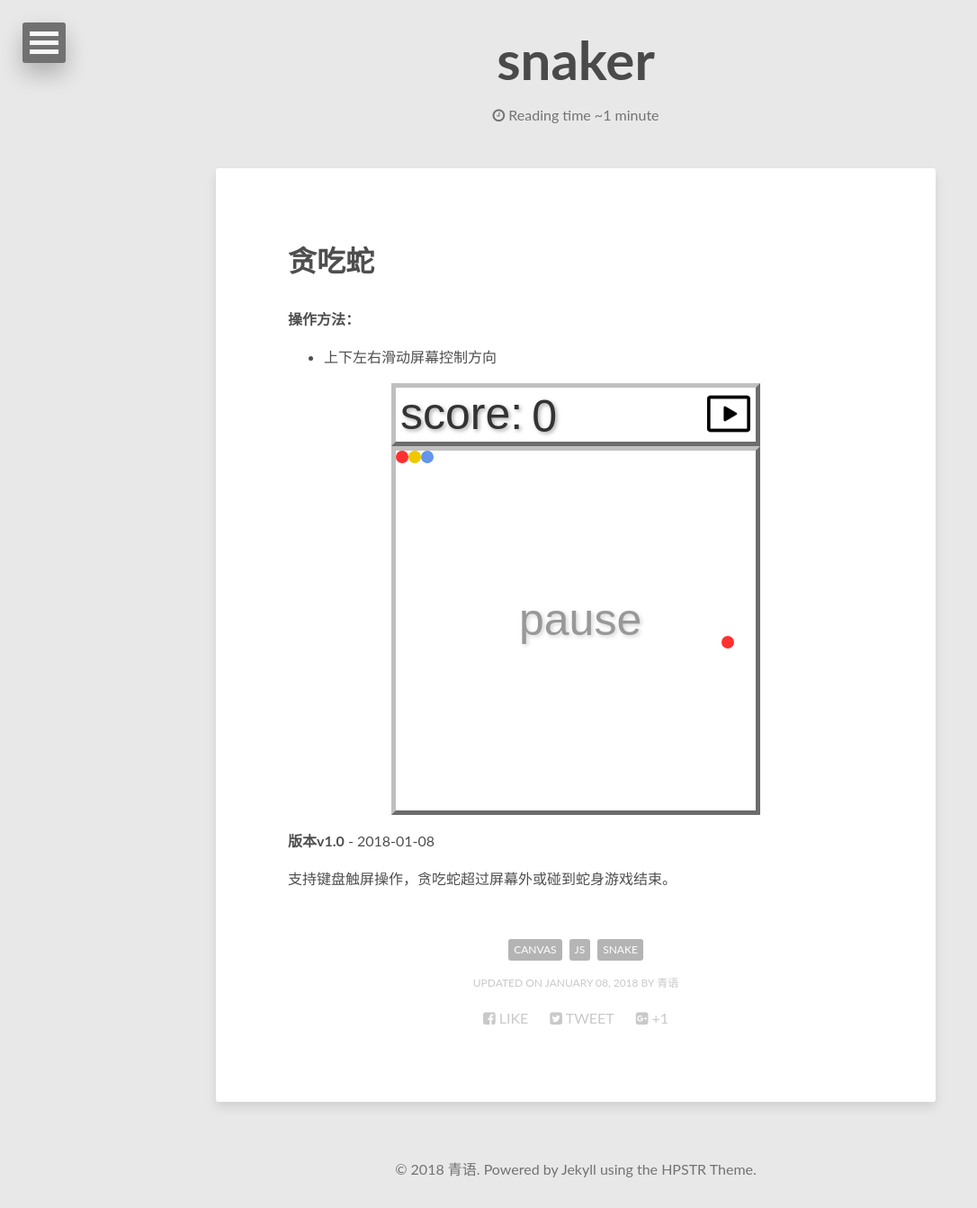
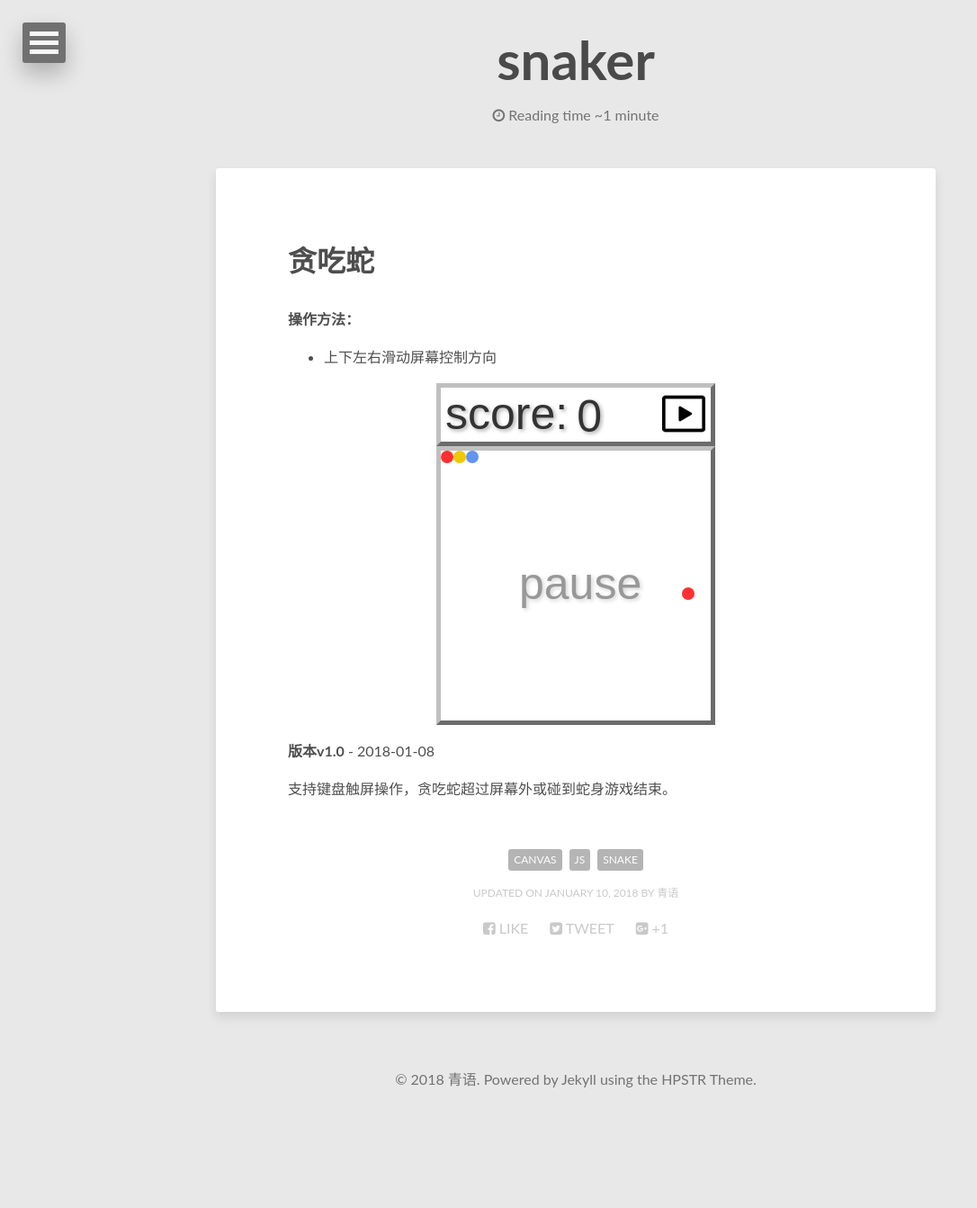
Before and after one commit to stormysky/stormysky.github.io, a Jekyll site: the page built from Demo/index.md, in a window 1280 px wide. Shown: the whole page at 90% size, without its empty margins (0-1086 px from the left). Built offline with Jekyll 4.4.1, drawn with Linux system fonts in a browser that asks for light colours; nearby versions of some CDN libraries; after the commit the page ends 1243 px from its top, so only the background shows below that.

Commit message:
add Demo page

```diff
--- a/Demo/index.md
+++ b/Demo/index.md
@@ -2,7 +2,7 @@
 layout: post
 title: snaker
 description: "A Ez HTML game"
-modified: 2018-01-08
+modified: 2018-01-10
 tags: [canvas, js, snake]
 comments: false
 image:
@@ -27,7 +27,7 @@ image:
 	</div>
 	<div class="container">
 		<div id = "controlText">pause</div>
-		<canvas id = "drawenv" width="400" height="400">
+		<canvas id = "drawenv" width="300" height="300">
 			your broswer didn't surport canvas
 		</canvas>
 	</div>
--- a/_sass/_snake.scss
+++ b/_sass/_snake.scss
@@ -8,7 +8,7 @@ body{
 	/*background-color: gray;*/
 }
 .data{
-	width: 410px;
+	width: 310px;
 	height: 70px;
 	margin: auto;
 }
@@ -20,7 +20,7 @@ body{
 .only{
 	position: relative;
 	min-width: 300px;
-	min-height: 400px;
+	min-height: 300px;
 	margin: auto;
 }
 .only canvas,.data{
@@ -35,8 +35,8 @@ canvas{
 .container{
 	position: relative;
 	margin: auto;
-	width: 410px;
-	height: 410px;
+	width: 310px;
+	height: 310px;
 }
 #controlText{
 	position: absolute;
--- a/assets/js/snake.js
+++ b/assets/js/snake.js
@@ -28,6 +28,7 @@ var Snake = function(){
 	//touch info
 	this.Tx = 0;
 	this.Ty = 0;
+	this.touchLength = 35;
 
 };
 
@@ -230,17 +231,17 @@ window.addEventListener(
 snake.canvas.addEventListener(
 	"touchstart",
 	function(event){
+		event.preventDefault();
 		var touch = event.targetTouches[0];
 		snake.Tx = touch.pageX;
 		snake.Ty = touch.pageY;
-		console.log("touchstart");
 	}
 );
 
 snake.canvas.addEventListener(
 	"touchend",
 	function(event){
-		console.log(event);
+		event.preventDefault();
 		var x = snake.Tx;
 		var y = snake.Ty;
 
@@ -253,9 +254,7 @@ snake.canvas.addEventListener(
 		var neighbor = x1 - x;
 		var radius = Math.abs(Math.asin(opposite/r)/Math.PI*180);
 
-		console.log(radius);
-
-		if(r > 50){
+		if(r > snake.touchLength){
 			//left:3 up:2 right:1 down:0
 			if(opposite > 0 && neighbor > 0){
 				snake.DefaultDirection = radius > 45 ? 0 : 1;
@@ -273,7 +272,6 @@ snake.canvas.addEventListener(
 		else{
 			return false;
 		}
-		console.log("touchend");
 	}
 );
 
```
